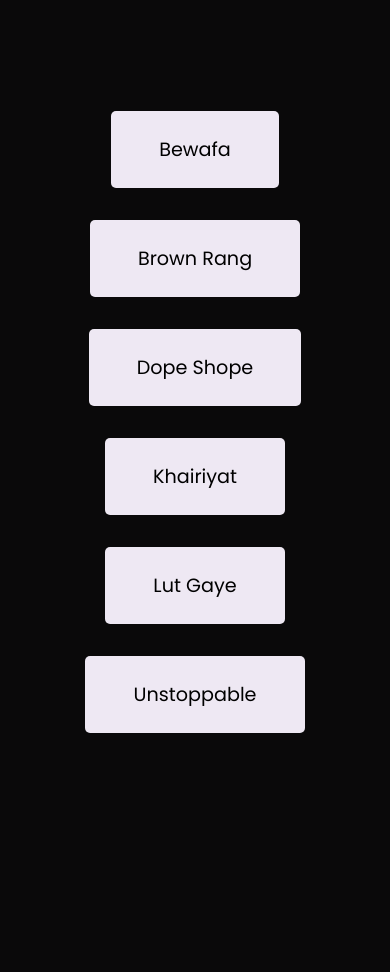
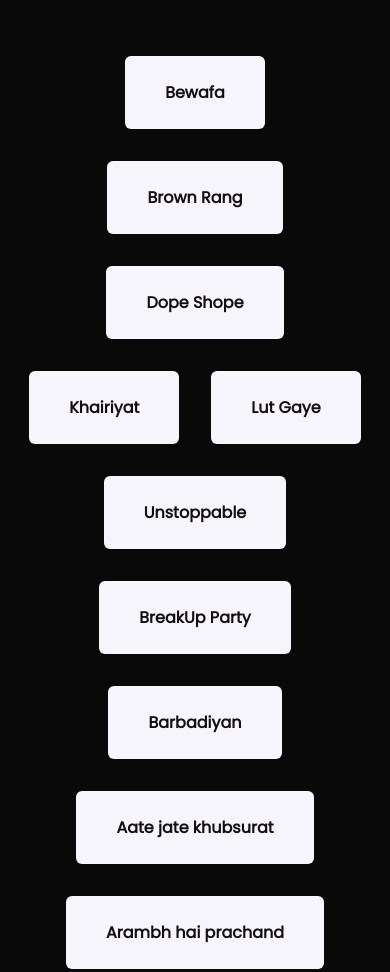
Before and after one commit to Ashwani-Verma-07/Sound-Board, a plain HTML site: page index.html in a window 390 px wide. Before the commit the page ends 844 px from the top, so only its background shows below. Drawn offline with Linux system fonts and the light colour scheme.

Commit message:
Added new song and new UI

```diff
--- a/index.html
+++ b/index.html
@@ -9,14 +9,18 @@
 </head>
 
 <body>
-    <!-- <audio controls id="au" autoplay="autoplay"> -->
-    <audio id="Bewafa" src="sounds/Bewafa.mp3"></audio>
+    <div id="new-content">
+    <audio id="Bewafa" src="sounds/Bewafa.mp3"> </audio>
     <audio id="Brown Rang" src="sounds/Brown Rang.mp3"></audio>
     <audio id="Dope Shope" src="sounds/Dope Shope.mp3"></audio>
     <audio id="Khairiyat" src="sounds/Khairiyat.mp3"></audio>
     <audio id="Lut Gaye" src="sounds/Lut Gaye.mp3"></audio>
     <audio id="Unstoppable" src="sounds/Unstoppable.mp3"></audio>
-
+    <audio id="Barbadiyan" src="sounds/Barbaadiyan Shiddat 320 Kbps.mp3"></audio>
+    <audio id="BreakUp Party" src="sounds/Breakup Party (ft Leo) Yo Yo Honey Singh.mp3"></audio>
+    <audio id="Aate jate khubsurat" src="sounds/AATE JATE KHOOBSURAT.mp3"></audio>
+    <audio id="Arambh hai prachand" src="sounds/Aarambh hai Prachand.mp3"></audio>
+</div>
     <div id="buttons"></div>
 
     <script src="script.js"></script>
--- a/script.js
+++ b/script.js
@@ -1,5 +1,9 @@
-const sounds = ['Bewafa', 'Brown Rang', 'Dope Shope', 'Khairiyat', 'Lut Gaye', 'Unstoppable']
+var sounds = ['Bewafa', 'Brown Rang', 'Dope Shope', 'Khairiyat', 'Lut Gaye', 'Unstoppable', 'BreakUp Party', 'Barbadiyan','Aate jate khubsurat','Arambh hai prachand']
+var currentSong = 0;
+var len = sounds.length;
+sound_call()
 
+function sound_call() {
     sounds.forEach(sound => {
         const btn = document.createElement('button')
         btn.classList.add('btn')
@@ -7,9 +11,10 @@ sounds.forEach(sound => {
         btn.innerText = sound
 
         btn.addEventListener('click', () => {
+
             stopSongs()
             var bgcolor = new Array("#552B21", "#3d2306", "#2e0524", "#11524d ", "#063305 ", "#381b15 ",
-            "#1B0203", "#2a064a", "#082a4a", "#121211", "#5e6161")
+                "#1B0203", "#2a064a", "#082a4a", "#121211", "#242626","#471340","#591040","#441059")
             document.body.style.background = bgcolor[Math.floor(Math.random() * bgcolor.length)]
 
             document.getElementById(sound).play()
@@ -17,12 +22,39 @@ sounds.forEach(sound => {
 
         document.getElementById('buttons').appendChild(btn)
     })
+}
 
 function stopSongs() {
     sounds.forEach(sound => {
-        const song = document.getElementById(sound)
-
+        var song = document.getElementById(sound)
+        // song.addEventListener("ended", sounds)
         song.pause()
         song.currentTime = 0;
+
     })
 }
+song.addEventListener('ended', function stopSongs () {
+    stopSongs()
+    song.load()
+    song.play()
+})
+// // var x = 0;
+// // var music = document.getElementById("player");
+// // $("#player").bind("ended", function () {
+// //     x = x + 1;
+// //     music.src = x % 4 + ".mp3";
+// //     music.load();
+// //     music.play();
+// // });
+
+// var musicTracker = 'noMusic';
+// //playlist audios
+// var audios = [];
+// $(".song").each(function () {
+//     var load = new Audio($(this).attr("url"));
+//     load.load();
+//     load.addEventListener('ended', function () {
+//         forward();
+//     });
+//     sounds.push(load);
+// });
--- a/style.css
+++ b/style.css
@@ -2,6 +2,7 @@
 
 * {
   box-sizing: border-box;
+  overflow-x: hidden;
 }
 
 body {
@@ -9,30 +10,44 @@ body {
   font-family: 'Poppins', sans-serif;
   display: flex;
   flex-wrap: wrap;
+  text-align: center;
   align-items: center;
   justify-content: center;
-  text-align: center;
-  height: 100vh;
-  overflow: hidden;
-  margin: 0;
+}
+
+#new-content{
+  align-items: center;
+  justify-content:center;
+  margin: 4rem;
 }
 
 .btn {
-  background-color: rgb(238, 232, 243);
-  border-radius: 5px;
+  background-color: rgb(247, 245, 252);
+  border-radius: 6px;
   border: none;
-  color: black;
+  color: rgb(17, 15, 15);
+  font-weight: 600;
   margin: 1rem;
-  padding: 1.5rem 3rem;
-  font-size: 1.2rem;
+  padding: 1.5rem 2.5rem;
+  font-size: 1rem;
   font-family: inherit;
   cursor: pointer;
+  width: fit-content;
 }
 
 .btn:hover {
-  opacity: 0.9;
+  opacity: 1.5;
+  color: rgb(88, 89, 90);
 }
 
 .btn:focus {
   outline: none;
 }
+@media only screen and (min-width: 300px) and (max-width: 490px) {
+  #new-content{
+    margin: 1rem;
+  }
+  body{
+    margin-bottom: 3rem;
+  }
+}
```
Also changed, not shown: 1 other file. Lines whose indentation alone changed are shown as unchanged.
